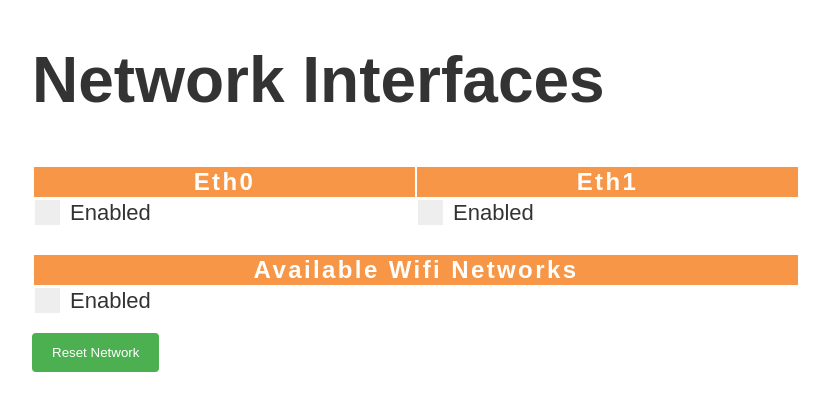
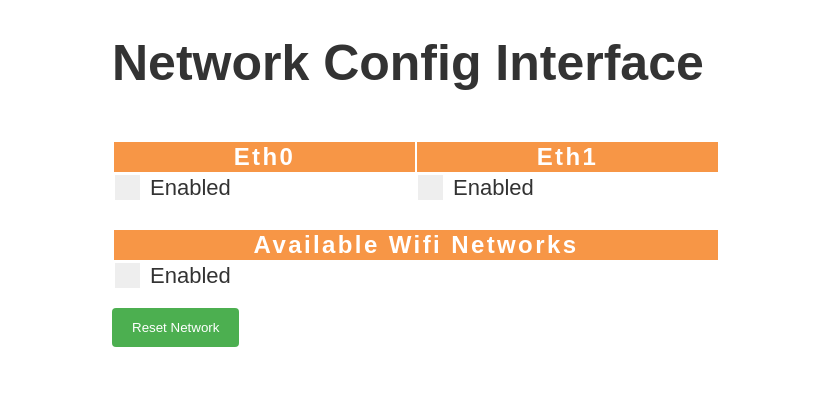
Before and after one commit to ayusefi/Network-Config-Interface, a website: page public/index.html in a window 1280 px wide. Shown: the whole page, without its empty margins (224-1053 px from the left). Drawn offline with Linux system fonts and the light colour scheme.

Commit message:
Stylesheet editted!

```diff
--- a/public/css/styles.css
+++ b/public/css/styles.css
@@ -5,7 +5,7 @@
 body {
     color: #333333;
     font-family: Arial;
-    max-width: 800px;
+    max-width: 50%;
     margin: 0 auto;
     padding: 0 16px;
 
@@ -31,7 +31,7 @@ header {
 }
 
 h1 {
-    font-size: 64px;
+    font-size: 50px;
     margin-bottom: 16px;
 }
 
@@ -46,6 +46,7 @@ header a {
 }
 
 input {
+    width: 100%;
     padding: 12px;
     border: 1px solid #ccc;
     border-radius: 4px;
@@ -69,7 +70,8 @@ th {
 	color: #fff;
 	font-size: x-large;
 	font-weight: bold;
-	letter-spacing: .1em;
+    letter-spacing: .1em;
+    margin-top: 12px;
 }
 
 /* The container */
@@ -92,7 +94,6 @@ th {
     opacity: 0;
     cursor: pointer;
     height: 0;
-    width: 0;
   }
 
   /* Create a custom checkbox */
@@ -141,12 +142,14 @@ th {
   }
 
   input[type=submit] {
+    width: 30%;
     background-color: #4CAF50;
     color: white;
     padding: 12px 20px;
     border: none;
     border-radius: 4px;
     cursor: pointer;
+    margin-top: 10px;
   }
   input[type=submit]:hover {
     background-color: #45a049;
--- a/public/index.html
+++ b/public/index.html
@@ -3,12 +3,12 @@
 
   <head>
     <meta charset="utf-8">
-    <title>Network Interfaces</title>
+    <title>Network Configuration Interface</title>
     <link rel="stylesheet" href="/css/styles.css">
   </head>
 
   <body>
-    <h1>Network Interfaces</h1>
+    <h1>Network Config Interface</h1>
     <p id="counter"></p>
 
     <table id="ButtonsTable">
@@ -112,6 +112,7 @@
 
   </body>
 
+  <!-- Scripts -->
   <script src="client.js"></script>
 
   <script>
@@ -128,13 +129,11 @@
     function ShowHideDiveth02(eth0dhcpcheckbox) {
       var eth0dhcpdeactive = document.getElementById("eth0-dhcp-deactive-div");
       eth0dhcpdeactive.style.display = eth0dhcpcheckbox.checked ? "none" : "block";
-
     }
 
     function ShowHideDiveth12(eth1dhcpcheckbox) {
       var eth1dhcpdeactive = document.getElementById("eth1-dhcp-deactive-div");
       eth1dhcpdeactive.style.display = eth1dhcpcheckbox.checked ? "none" : "block";
-
     }
 
     function ShowHideDivwifi(wificheckbox) {
```
